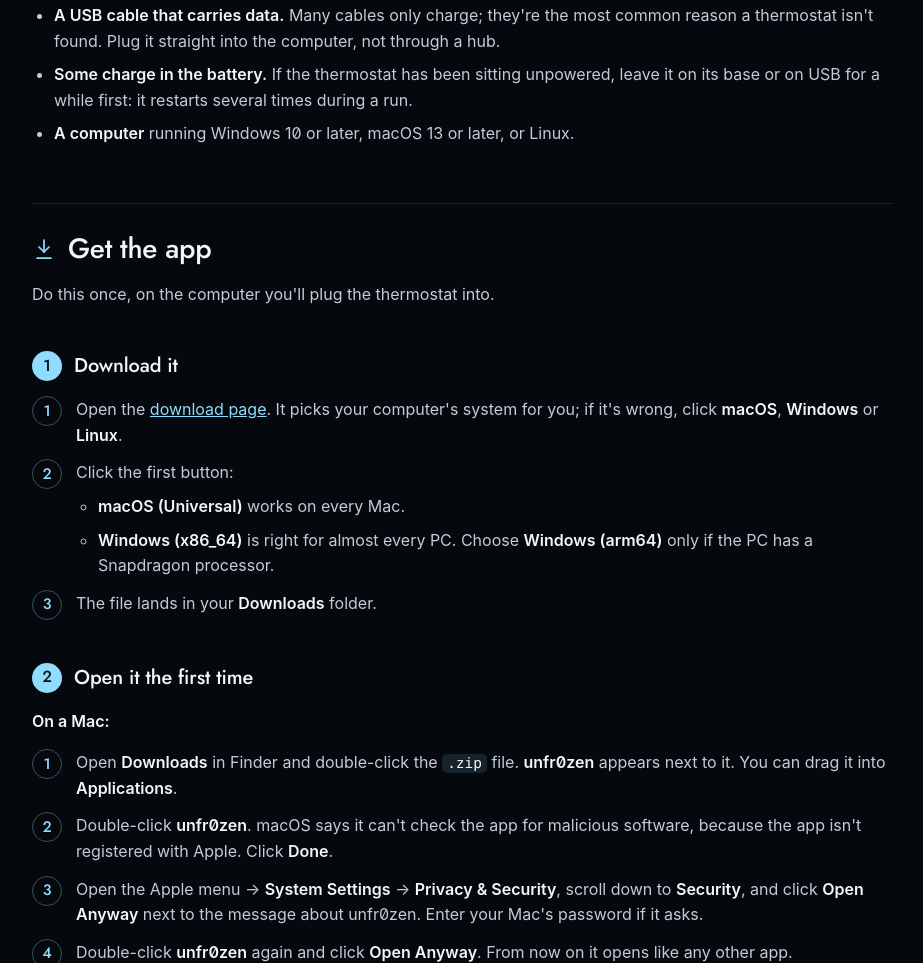
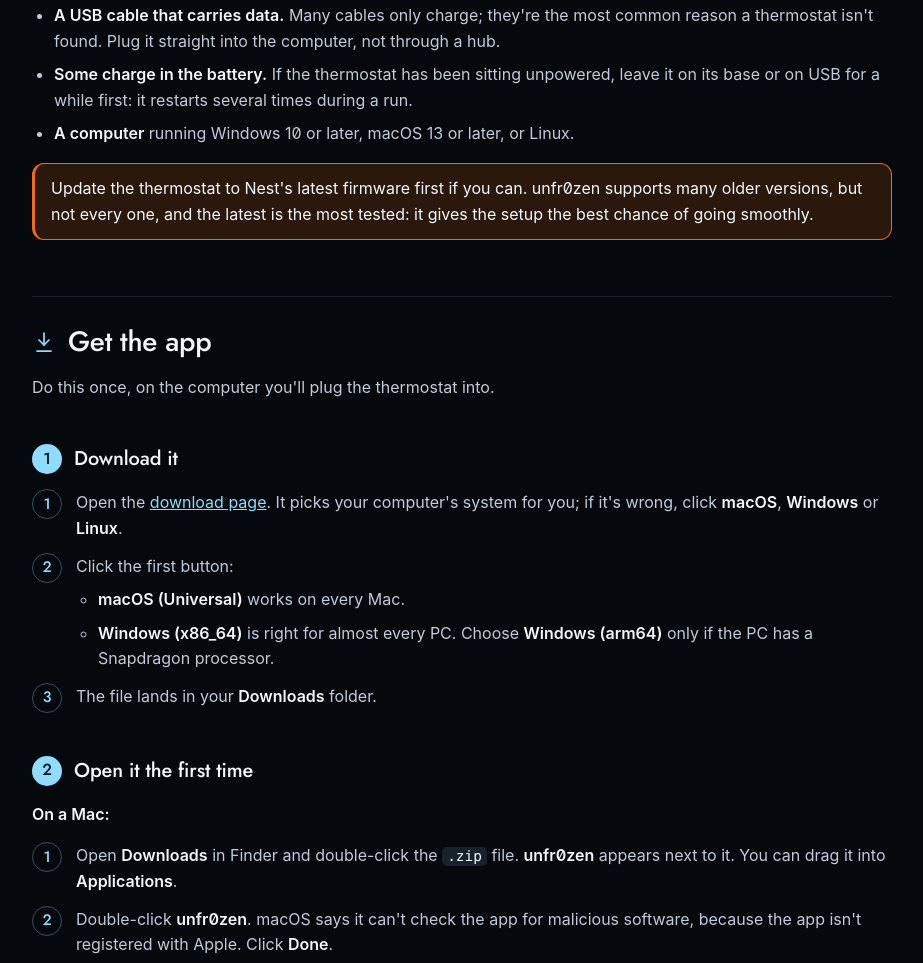
Before and after one commit to unfr0zen/unfr0zen, a plain HTML site: page docs/install/index.html in a window 1280 px wide. Shown: the part 883-1846 px from the top of the page, without its empty margins (328-1251 px from the left). Drawn offline with Linux system fonts and the light colour scheme; a web font is replaced by a local one.

Commit message:
docs: recommend the latest nest firmware before setting up

```diff
--- a/docs/install/index.html
+++ b/docs/install/index.html
@@ -76,6 +76,7 @@
                 <li><b>Some charge in the battery.</b> If the thermostat has been sitting unpowered, leave it on its base or on USB for a while first: it restarts several times during a run.</li>
                 <li><b>A computer</b> running Windows 10 or later, macOS 13 or later, or Linux.</li>
             </ul>
+            <div class="note">Update the thermostat to Nest's latest firmware first if you can. unfr0zen supports many older versions, but not every one, and the latest is the most tested: it gives the setup the best chance of going smoothly.</div>
 
             <h2 id="app"><svg viewBox="0 0 24 24" aria-hidden="true"><path d="M12 3v12"/><path d="m7 10 5 5 5-5"/><path d="M5 21h14"/></svg>Get the app</h2>
             <p>Do this once, on the computer you'll plug the thermostat into.</p>
```
